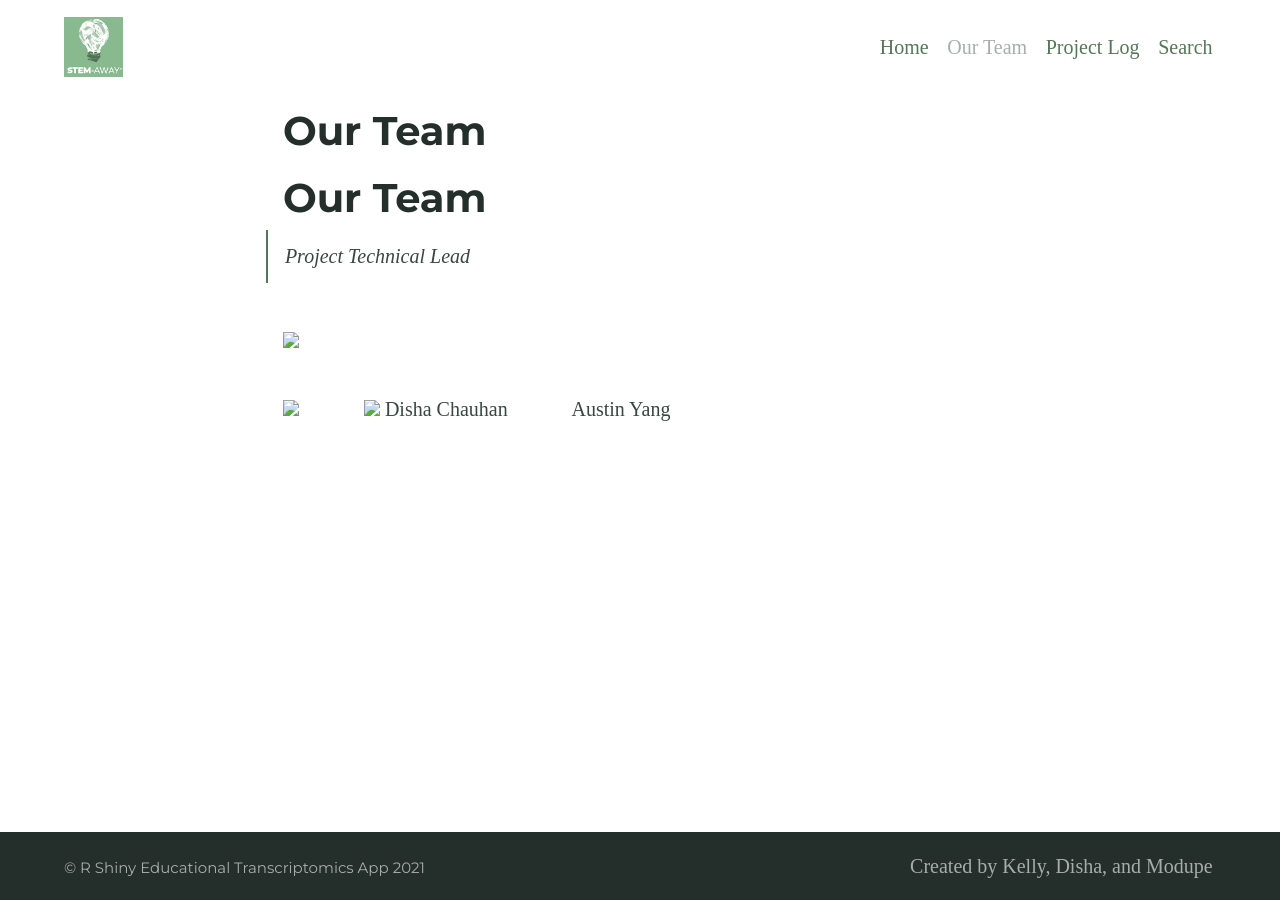
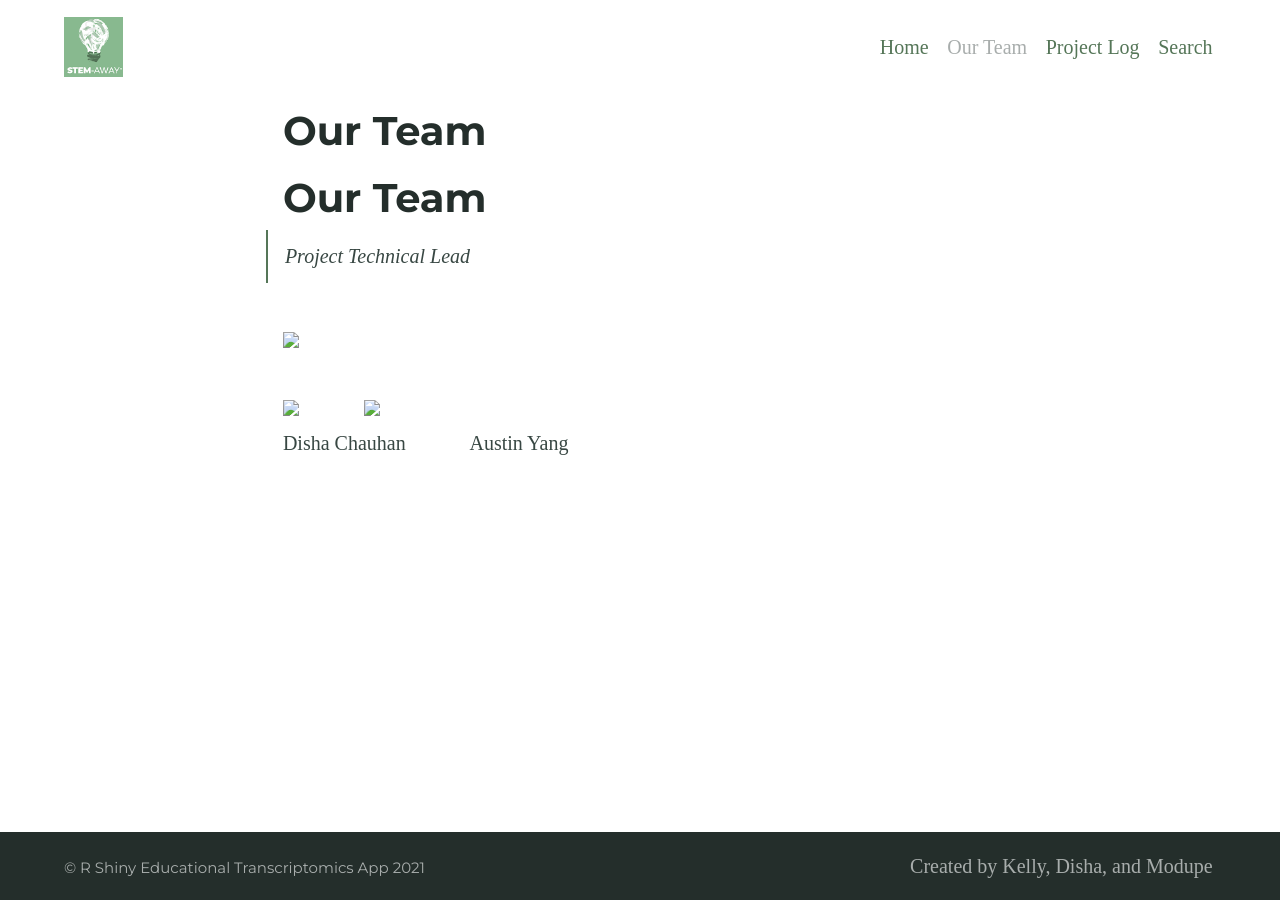
Before and after one commit to BI-STEM-Away/sMAP_dev, a Jekyll site: the page built from ourTeam.md, in a window 1280 px wide. Built offline with Jekyll 4.4.1, drawn with Linux system fonts in a browser that asks for light colours; our own code applies the rules of GitHub Pages for plain Markdown files.

Commit message:
Update ourTeam.md

```diff
--- a/ourTeam.md
+++ b/ourTeam.md
@@ -9,6 +9,6 @@
 
 <p float="left">
   <img src="https://bi-stem-away.github.io/shiny_app_dev/Logo.png" width="150" /> &nbsp; &nbsp; &nbsp; &nbsp; &nbsp; &nbsp;
-  <img src="https://bi-stem-away.github.io/shiny_app_dev/Logo.png" width="150" />
+  <img src="https://bi-stem-away.github.io/shiny_app_dev/Logo.png" width="150" /> <br>
   Disha Chauhan  &nbsp; &nbsp; &nbsp; &nbsp; &nbsp; &nbsp; Austin Yang
 </p>
```
